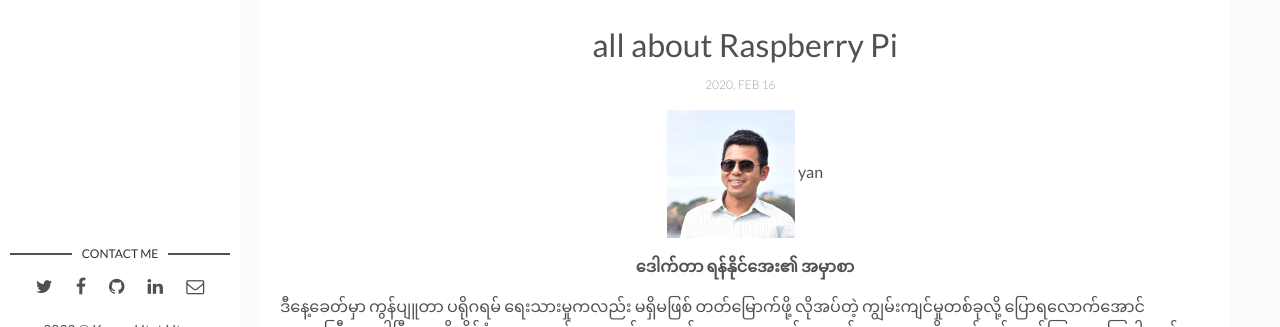
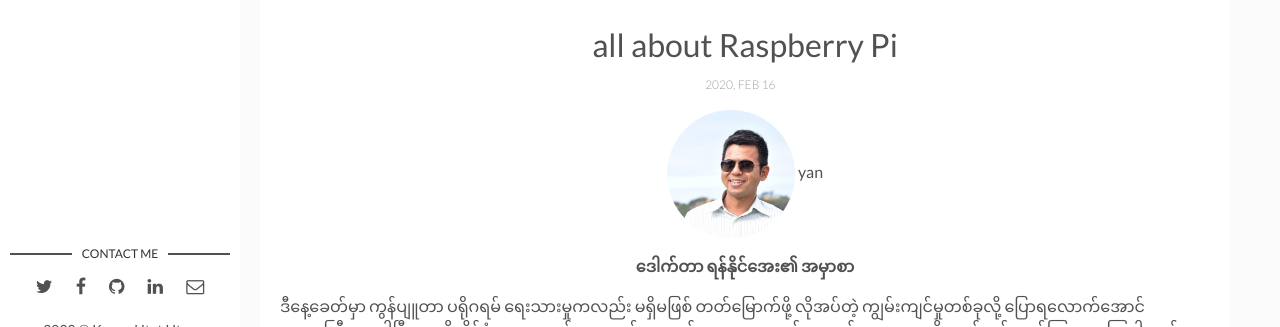
Before and after one commit to kogyikaunghtet/kogyikaunghtet.github.io, a Jekyll site: the page built from _posts/2020-02-16-allabout-rpi.markdown, in a window 1280 px wide. Shown: the part 526-853 px from the top of the page. Built offline with Jekyll 4.4.1, drawn with Linux system fonts in a browser that asks for light colours; comment, search, counter and statistics services are not loaded.

Commit message:
Initial commit

```diff
--- a/_posts/2020-02-16-allabout-rpi.markdown
+++ b/_posts/2020-02-16-allabout-rpi.markdown
@@ -8,7 +8,7 @@
 tags: [Raspberry Pi, Book]
 ---
 <p align="center" >
-<img width="128px" height="128px" border-radius="50%" src="/assets/img/yan.jpg">
+<img width="128px" height="128px" style="border-radius:50%" src="/assets/img/yan.jpg">
 yan
 </p>
 
```
